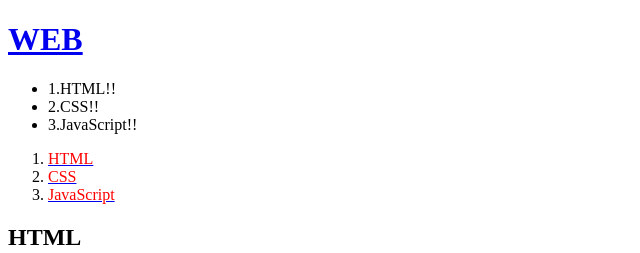
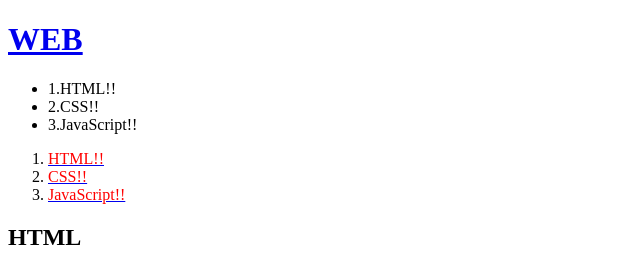
Before and after one commit to IkSeungEom/web1, a plain HTML site: page 1.html in a window 1280 px wide. Shown: the top 253 px of the page, 0-640 px from the left. Drawn offline with Linux system fonts and the light colour scheme; a script that the page names is missing.

Commit message:
Add files via upload

```diff
--- a/1.html
+++ b/1.html
@@ -23,9 +23,9 @@
   </ul>
 
   <ol>
-    <li><a href="1.html"><font color="red">HTML</font></a></li>
-    <li><a href="2.html"><font color="red">CSS</font></a></li>
-    <li><a href="3.html"><font color="red">JavaScript</font></a></li>
+    <li><a href="1.html"><font color="red">HTML!!</font></a></li>
+    <li><a href="2.html"><font color="red">CSS!!</font></a></li>
+    <li><a href="3.html"><font color="red">JavaScript!!</font></a></li>
   </ol>
 
   <h2>HTML</<h2>
```
